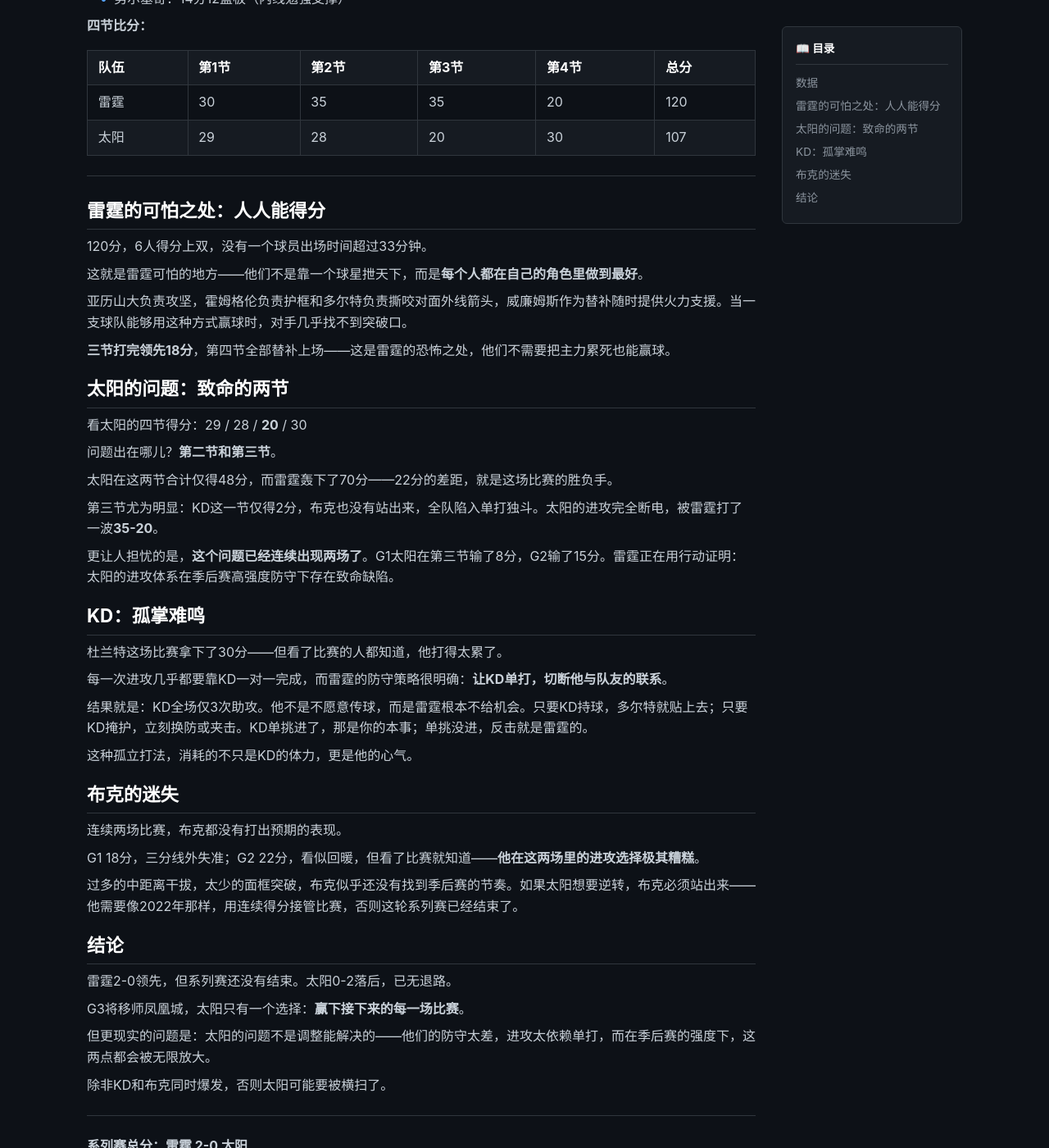
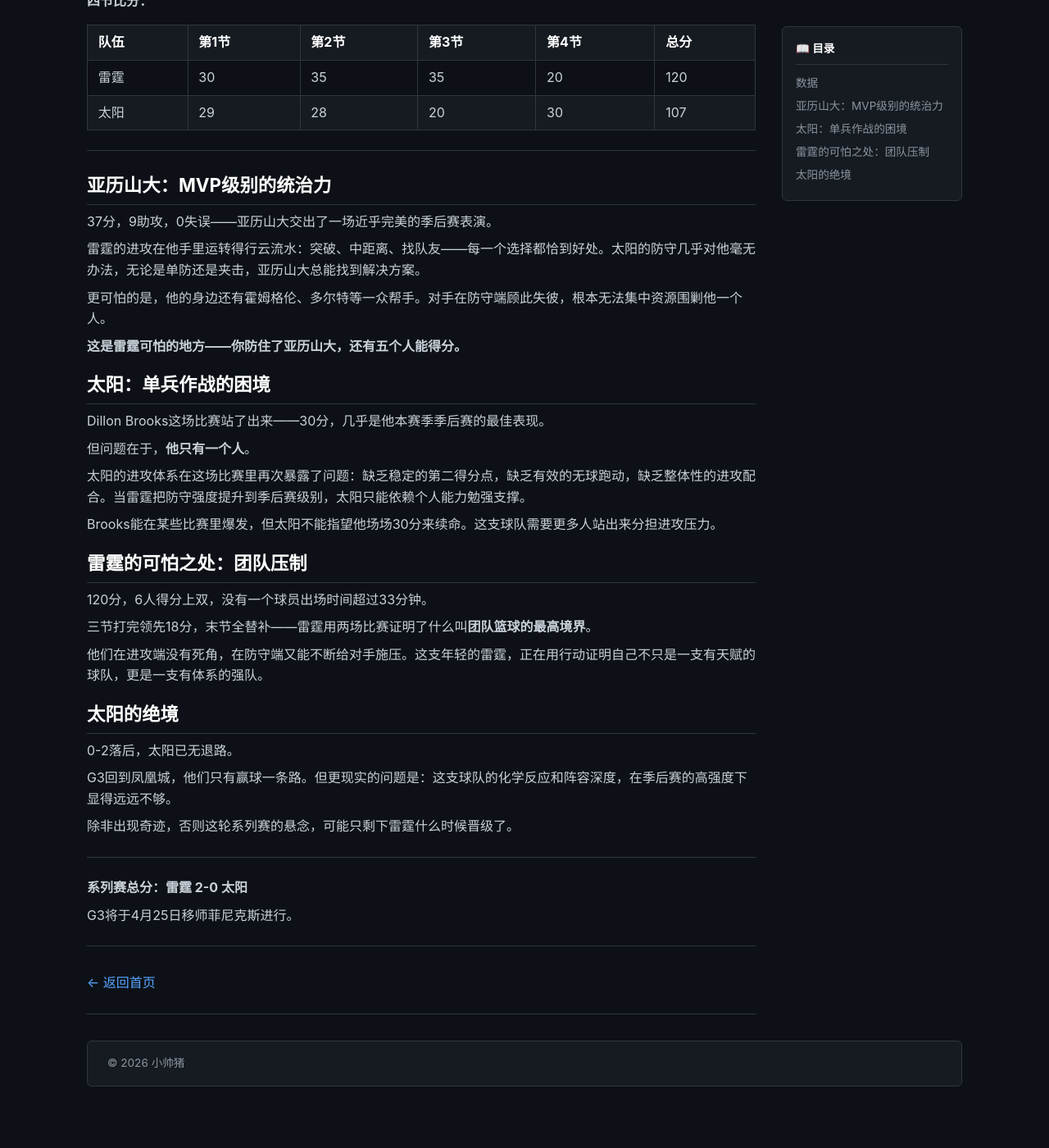
Before and after one commit to godsay1983/godsay1983.github.io, a Jekyll site: the page built from _posts/2026-04-23-thunder-suns-g2-analysis.md, in a window 1280 px wide and 1400 px high, scrolled down 770 px. Shown: the whole window at 82% size. Built offline with Jekyll 4.4.1, drawn with Linux system fonts in a browser that asks for light colours; comment, search, counter and statistics services are not loaded; some of the changed text lies outside the part shown.

Commit message:
修正雷霆vs太阳G2分析：更正太阳阵容数据

```diff
--- a/_posts/2026-04-23-thunder-suns-g2-analysis.md
+++ b/_posts/2026-04-23-thunder-suns-g2-analysis.md
@@ -1,10 +1,10 @@
 ---
 layout: post
-title: "亚历山大35分，雷霆120-107再胜太阳——太阳0-2绝境，KD孤掌难鸣"
+title: "亚历山大37+9，雷霆再胜太阳2-0领先——Dillon Brooks空砍30分难救主"
 date: 2026-04-23 11:30:00 +0800
 categories: [NBA]
-tags: [NBA季后赛, 雷霆, 太阳, 亚历山大, 杜兰特]
-excerpt: "雷霆在第二节和第三节合计打出70-48的攻击波，三节结束领先18分彻底打卡下班。太阳0-2落后陷入绝境，G3回到凤凰城已无退路。KD空砍30+无力回天，布克连续两场迷失。"
+tags: [NBA季后赛, 雷霆, 太阳, 亚历山大, Dillon Brooks]
+excerpt: "雷霆主场120-107再胜太阳，系列赛2-0领先。亚历山大砍下37分9助攻主导比赛，Dillon Brooks狂砍30分成为太阳唯一亮点，但孤立无援无力回天。"
 ---
 
 北京时间4月23日，俄克拉荷马城雷霆主场120-107大胜菲尼克斯太阳，系列赛大比分来到**雷霆 2-0 领先**。
@@ -12,15 +12,14 @@
 ## 数据
 
 **雷霆：**
-- 亚历山大：35分7篮板4助攻（进攻端无解，中距离跳投刀刀见血）
-- 霍姆格伦：22分8篮板（护框+外线投射两手抓）
-- 威廉姆斯：18分（替补奇兵，三分线外5投4中）
-- 全队6人得分上双，团队篮球教科书
+- 亚历山大：37分9助攻（全场主导，进攻端无解）
+- Hartenstein：10篮板（内线屏障）
+- 全队6人得分上双，团队进攻多点开花
 
 **太阳：**
-- 杜兰特：30分5篮板（孤立无援，第三节仅得2分）
-- 布克：22分（状态回暖但为时已晚）
-- 努尔基奇：14分12篮板（内线勉强支撑）
+- Dillon Brooks：30分6篮板（球队唯一亮点，进攻端苦苦支撑）
+- Royce O'Neale：9篮板
+- Collin Gillespie：6助攻
 
 **四节比分：**
 
@@ -31,55 +30,41 @@
 
 ---
 
-## 雷霆的可怕之处：人人能得分
+## 亚历山大：MVP级别的统治力
+
+37分，9助攻，0失误——亚历山大交出了一场近乎完美的季后赛表演。
+
+雷霆的进攻在他手里运转得行云流水：突破、中距离、找队友——每一个选择都恰到好处。太阳的防守几乎对他毫无办法，无论是单防还是夹击，亚历山大总能找到解决方案。
+
+更可怕的是，他的身边还有霍姆格伦、多尔特等一众帮手。对手在防守端顾此失彼，根本无法集中资源围剿他一个人。
+
+**这是雷霆可怕的地方——你防住了亚历山大，还有五个人能得分。**
+
+## 太阳：单兵作战的困境
+
+Dillon Brooks这场比赛站了出来——30分，几乎是他本赛季季后赛的最佳表现。
+
+但问题在于，**他只有一个人**。
+
+太阳的进攻体系在这场比赛里再次暴露了问题：缺乏稳定的第二得分点，缺乏有效的无球跑动，缺乏整体性的进攻配合。当雷霆把防守强度提升到季后赛级别，太阳只能依赖个人能力勉强支撑。
+
+Brooks能在某些比赛里爆发，但太阳不能指望他场场30分来续命。这支球队需要更多人站出来分担进攻压力。
+
+## 雷霆的可怕之处：团队压制
 
 120分，6人得分上双，没有一个球员出场时间超过33分钟。
 
-这就是雷霆可怕的地方——他们不是靠一个球星抴天下，而是**每个人都在自己的角色里做到最好**。
+三节打完领先18分，末节全替补——雷霆用两场比赛证明了什么叫**团队篮球的最高境界**。
 
-亚历山大负责攻坚，霍姆格伦负责护框和多尔特负责撕咬对面外线箭头，威廉姆斯作为替补随时提供火力支援。当一支球队能够用这种方式赢球时，对手几乎找不到突破口。
+他们在进攻端没有死角，在防守端又能不断给对手施压。这支年轻的雷霆，正在用行动证明自己不只是一支有天赋的球队，更是一支有体系的强队。
 
-**三节打完领先18分**，第四节全部替补上场——这是雷霆的恐怖之处，他们不需要把主力累死也能赢球。
+## 太阳的绝境
 
-## 太阳的问题：致命的两节
+0-2落后，太阳已无退路。
 
-看太阳的四节得分：29 / 28 / **20** / 30
+G3回到凤凰城，他们只有赢球一条路。但更现实的问题是：这支球队的化学反应和阵容深度，在季后赛的高强度下显得远远不够。
 
-问题出在哪儿？**第二节和第三节**。
-
-太阳在这两节合计仅得48分，而雷霆轰下了70分——22分的差距，就是这场比赛的胜负手。
-
-第三节尤为明显：KD这一节仅得2分，布克也没有站出来，全队陷入单打独斗。太阳的进攻完全断电，被雷霆打了一波**35-20**。
-
-更让人担忧的是，**这个问题已经连续出现两场了**。G1太阳在第三节输了8分，G2输了15分。雷霆正在用行动证明：太阳的进攻体系在季后赛高强度防守下存在致命缺陷。
-
-## KD：孤掌难鸣
-
-杜兰特这场比赛拿下了30分——但看了比赛的人都知道，他打得太累了。
-
-每一次进攻几乎都要靠KD一对一完成，而雷霆的防守策略很明确：**让KD单打，切断他与队友的联系**。
-
-结果就是：KD全场仅3次助攻。他不是不愿意传球，而是雷霆根本不给机会。只要KD持球，多尔特就贴上去；只要KD掩护，立刻换防或夹击。KD单挑进了，那是你的本事；单挑没进，反击就是雷霆的。
-
-这种孤立打法，消耗的不只是KD的体力，更是他的心气。
-
-## 布克的迷失
-
-连续两场比赛，布克都没有打出预期的表现。
-
-G1 18分，三分线外失准；G2 22分，看似回暖，但看了比赛就知道——**他在这两场里的进攻选择极其糟糕**。
-
-过多的中距离干拔，太少的面框突破，布克似乎还没有找到季后赛的节奏。如果太阳想要逆转，布克必须站出来——他需要像2022年那样，用连续得分接管比赛，否则这轮系列赛已经结束了。
-
-## 结论
-
-雷霆2-0领先，但系列赛还没有结束。太阳0-2落后，已无退路。
-
-G3将移师凤凰城，太阳只有一个选择：**赢下接下来的每一场比赛**。
-
-但更现实的问题是：太阳的问题不是调整能解决的——他们的防守太差，进攻太依赖单打，而在季后赛的强度下，这两点都会被无限放大。
-
-除非KD和布克同时爆发，否则太阳可能要被横扫了。
+除非出现奇迹，否则这轮系列赛的悬念，可能只剩下雷霆什么时候晋级了。
 
 ---
 
```
